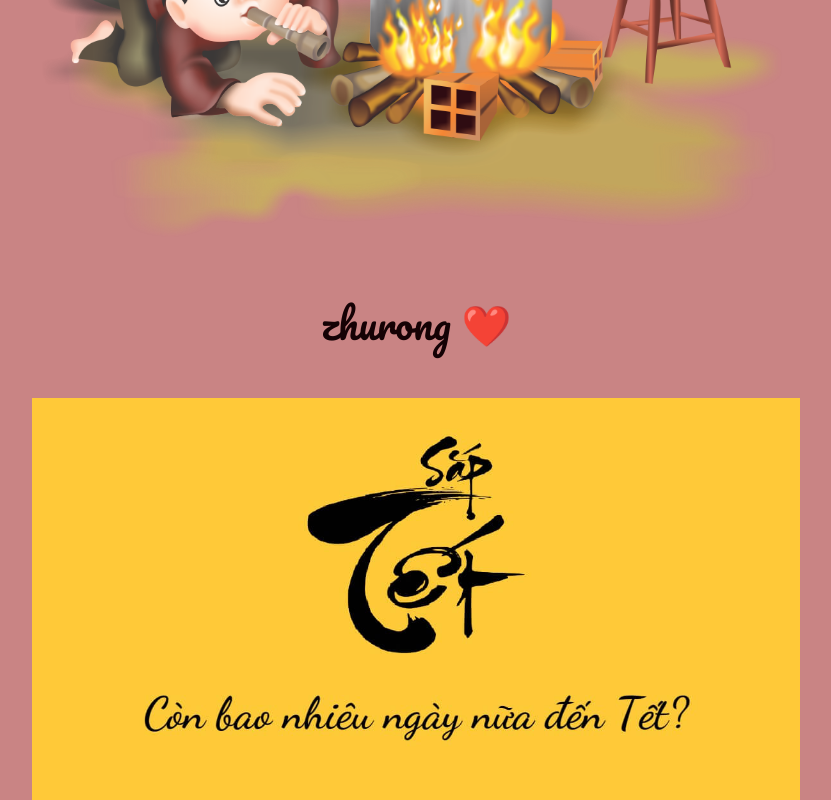
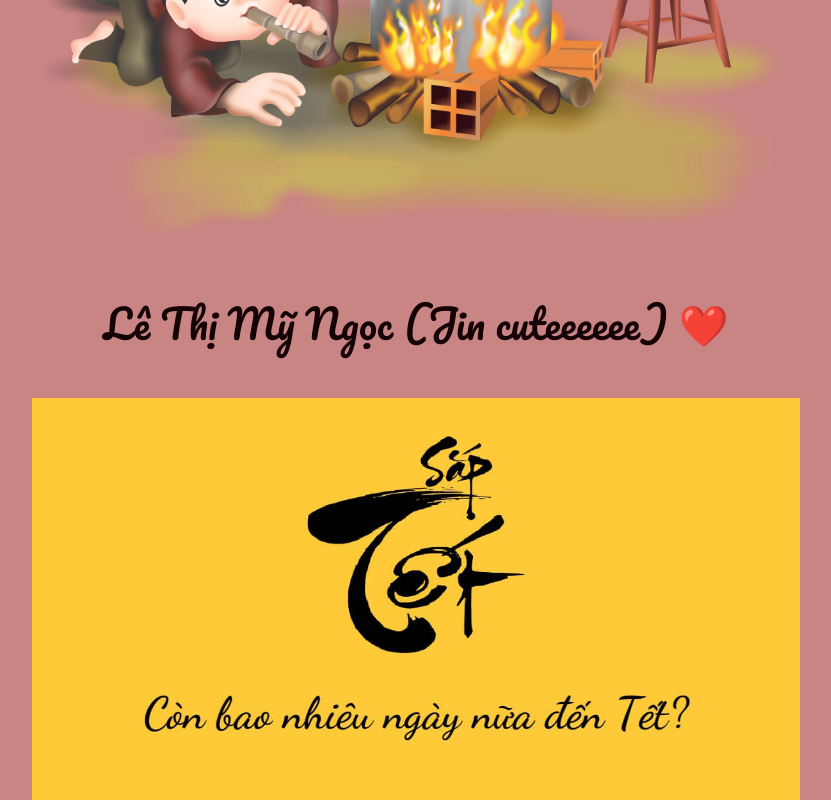
Before and after one commit to phamtam041203/tetden, a plain HTML site: page index.html in a window 1280 px wide. Shown: the part 1512-2312 px from the top of the page, without its empty margins (224-1055 px from the left). Drawn offline with Linux system fonts and the light colour scheme; a small style sheet from the web is missing.

Commit message:
Update index.html

```diff
--- a/index.html
+++ b/index.html
@@ -50,7 +50,7 @@
     <h1 style="font-size: 40px; color: rgb(135, 82, 45);">Ất Tỵ 2025</h1>
     <img class="rong" src="rong.jpg" alt="rong">
     <img class="bgtet" src="tet-nguyen-dan.png" alt="tet">
-    <p style="font-size: 40px; font-family:'Pacifico', cursive; color: rgb(21, 2, 5);">zhurong ❤️</p>
+    <p style="font-size: 40px; font-family:'Pacifico', cursive; color: rgb(21, 2, 5);">Lê Thị Mỹ Ngọc (Jin cuteeeeee) ❤️</p>
     <img src="bao-nhieu-ngay-nua-Tet.jpg" alt="he">
 
 
```
